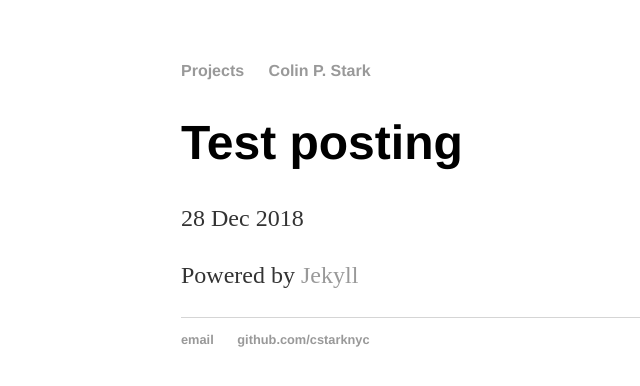
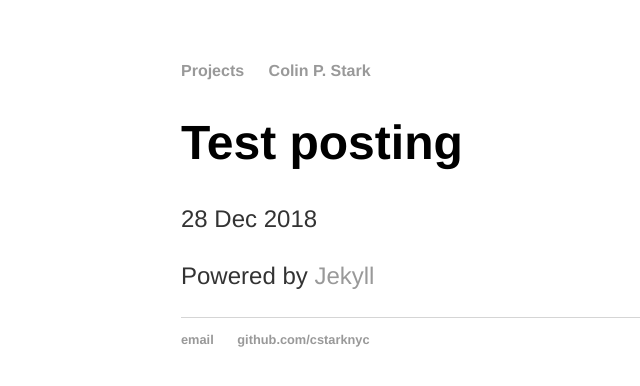
Before and after one commit to cstarkjp/cstarkjp.github.io, a Jekyll site: the page built from _posts/2018-12-28-test-post.md, in a window 1280 px wide. Shown: the top 386 px of the page, without its empty margins (11-651 px from the left). Built offline with Jekyll 4.4.1, drawn with Linux system fonts in a browser that asks for light colours.

Commit message:
Tweaking

```diff
--- a/css/main.css
+++ b/css/main.css
@@ -3,15 +3,17 @@ body { margin: 60px auto; width: 70%; }
 a { text-decoration: none; color: #999; }
 a:hover { text-decoration: underline; }
 
-p, ul { font-size: 1.5em; line-height: 1.4em; color: #333; }
+p, ul { font-size: 1.5em; line-height: 1.4em; color: #333; font-family: 'Helvetica', 'Arial', 'Sans-Serif'; }
 
 h1, h2, h3, h4 { font-family: 'Helvetica', 'Arial', 'Sans-Serif'; }
 h1 { font-size: 3em;  }
 h2 { font-size: 2.7em; }
 h3 { font-size: 2.3em; }
 h4 { font-size: 1.9em; }
+h5 { font-size: 1.5em; }
 
-nav ul, footer ul { font-size: 1em; font-family: 'Helvetica', 'Arial', 'Sans-Serif'; padding: 0px; list-style: none; font-weight: bold; }
+nav ul, footer ul { font-size: 1em; font-family: 'Helvetica', 'Arial', 'Sans-Serif';
+                        padding: 0px; list-style: none; font-weight: bold; }
 nav ul li, footer ul li { display: inline; margin-right: 20px; }
 
 footer { border-top: 1px solid #d5d5d5; font-size: .8em; }
```
